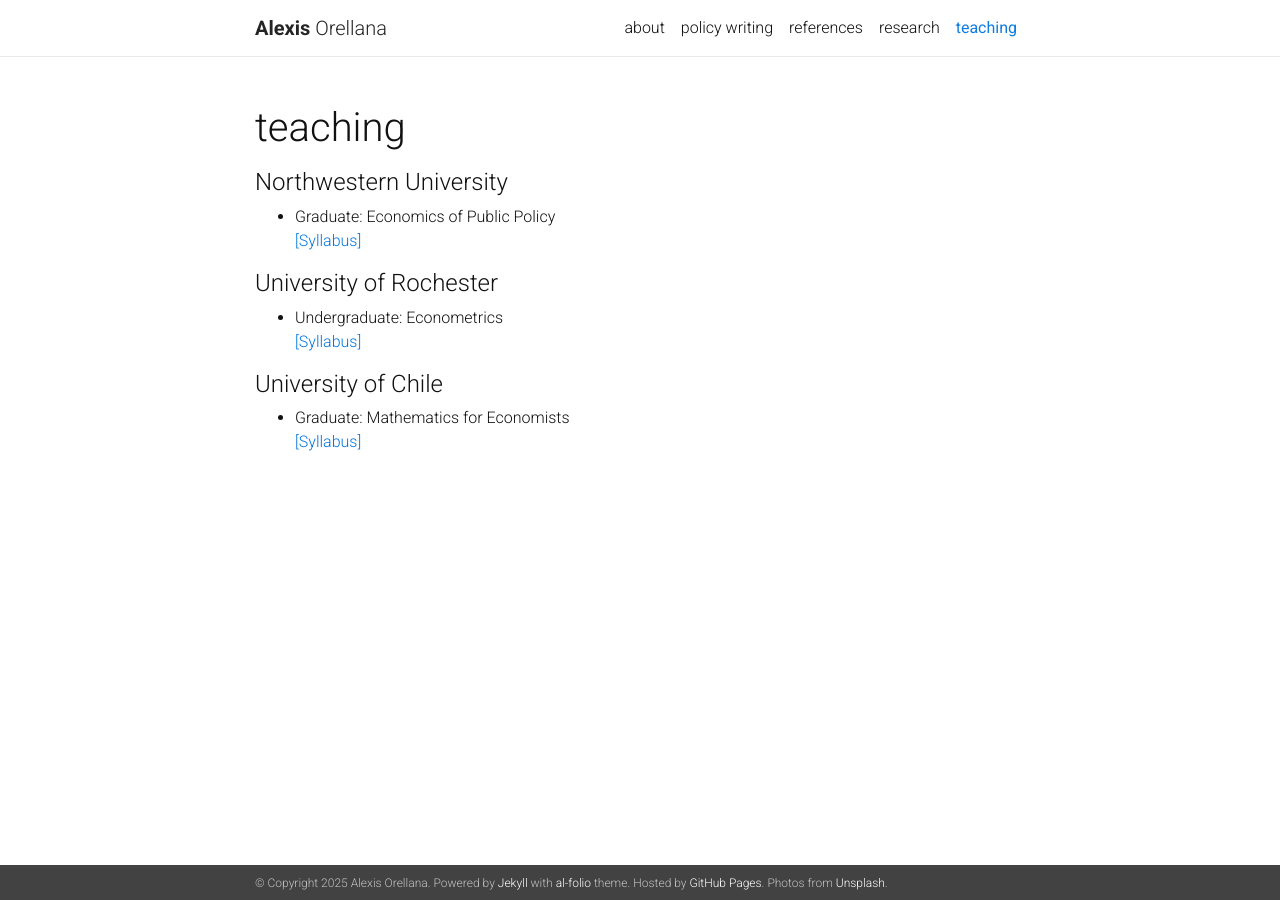
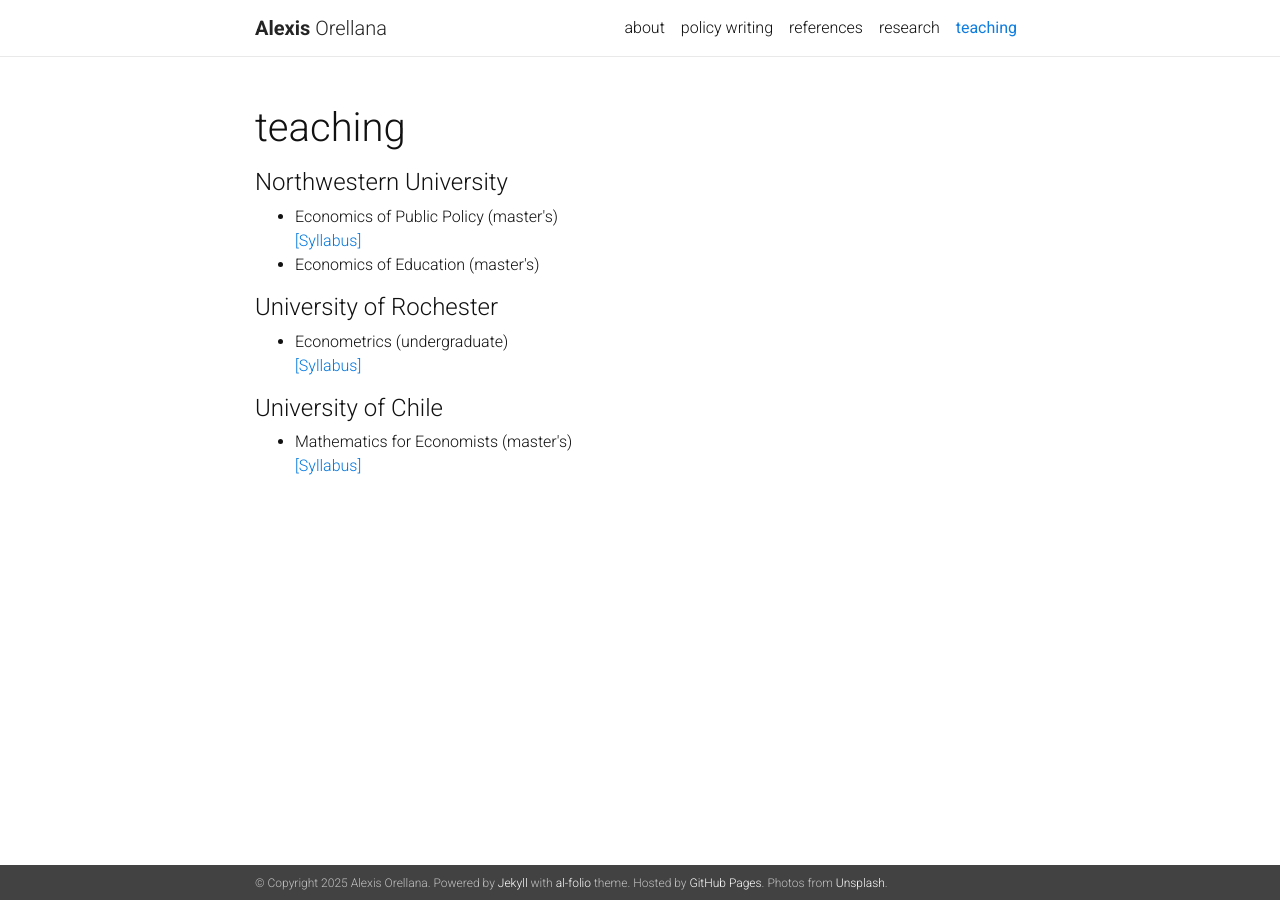
Before and after one commit to alexisorellana/alexisorellana.github.io, a Jekyll site: the page built from _pages/teaching.md, in a window 1280 px wide. Built offline with Jekyll 4.4.1, drawn with Linux system fonts in a browser that asks for light colours; nearby versions of some CDN libraries; a style sheet for code colours, icons or effects is not loaded.

Commit message:
update 5-31

```diff
--- a/_pages/teaching.md
+++ b/_pages/teaching.md
@@ -10,18 +10,19 @@ nav: true
 
 #### Northwestern University
 <ul>
-<li> Graduate: Economics of Public Policy </li> <a href="{{ site.baseurl }}/assets/pdf/Syllabus_SEPOL401.pdf" target="_blank">[Syllabus]</a>
+<li> Economics of Public Policy (master's) </li> <a href="{{ site.baseurl }}/assets/pdf/Syllabus_SEPOL401.pdf" target="_blank">[Syllabus]</a>
+<li> Economics of Education (master's) </li>
 </ul>
 
 
 #### University of Rochester
 <ul>
-<li> Undergraduate: Econometrics </li> <a href="{{ site.baseurl }}/assets/pdf/Eco231_syllabus.pdf" target="_blank">[Syllabus]</a>
+<li> Econometrics (undergraduate) </li> <a href="{{ site.baseurl }}/assets/pdf/Eco231_syllabus.pdf" target="_blank">[Syllabus]</a>
 </ul>
 
 
 #### University of Chile
 <ul>
-<li> Graduate: Mathematics for Economists </li> <a href="{{ site.baseurl }}/assets/pdf/syllabus-in700-Eng.pdf" target="_blank">[Syllabus]</a>
+<li> Mathematics for Economists (master's) </li> <a href="{{ site.baseurl }}/assets/pdf/syllabus-in700-Eng.pdf" target="_blank">[Syllabus]</a>
 
 </ul>
```
Also changed, not shown: _pages/research.md (+1 -1 lines), 1 other file.
